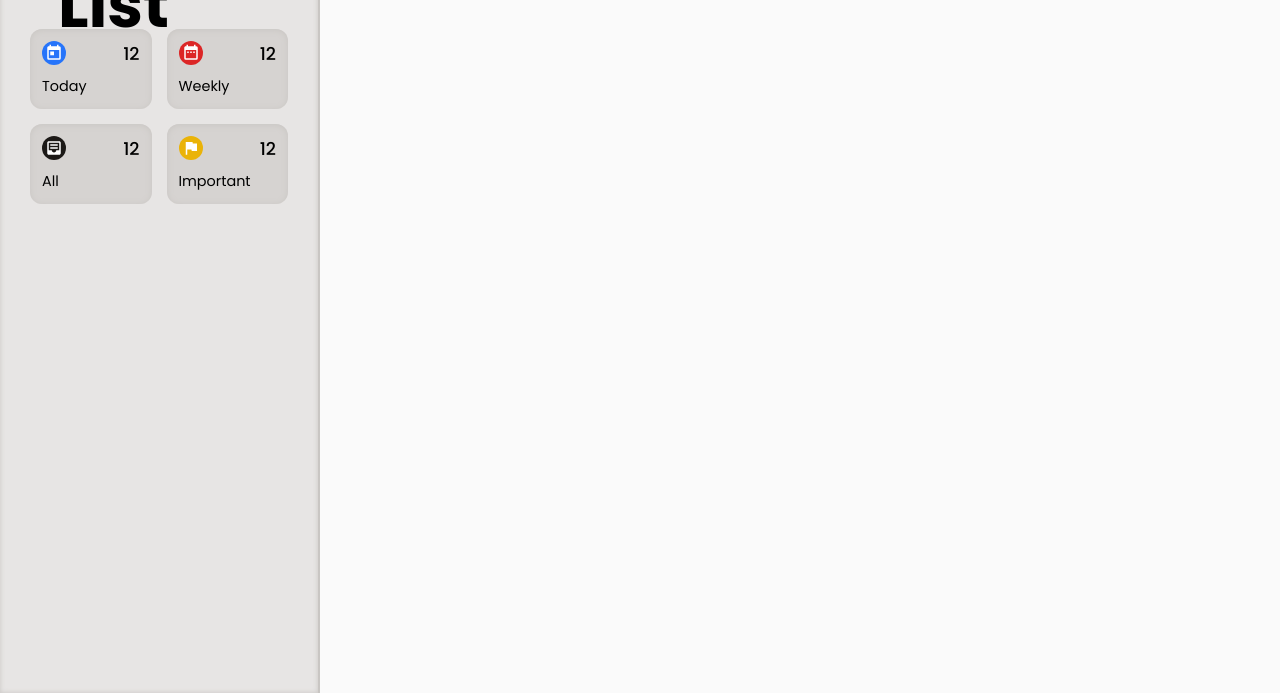
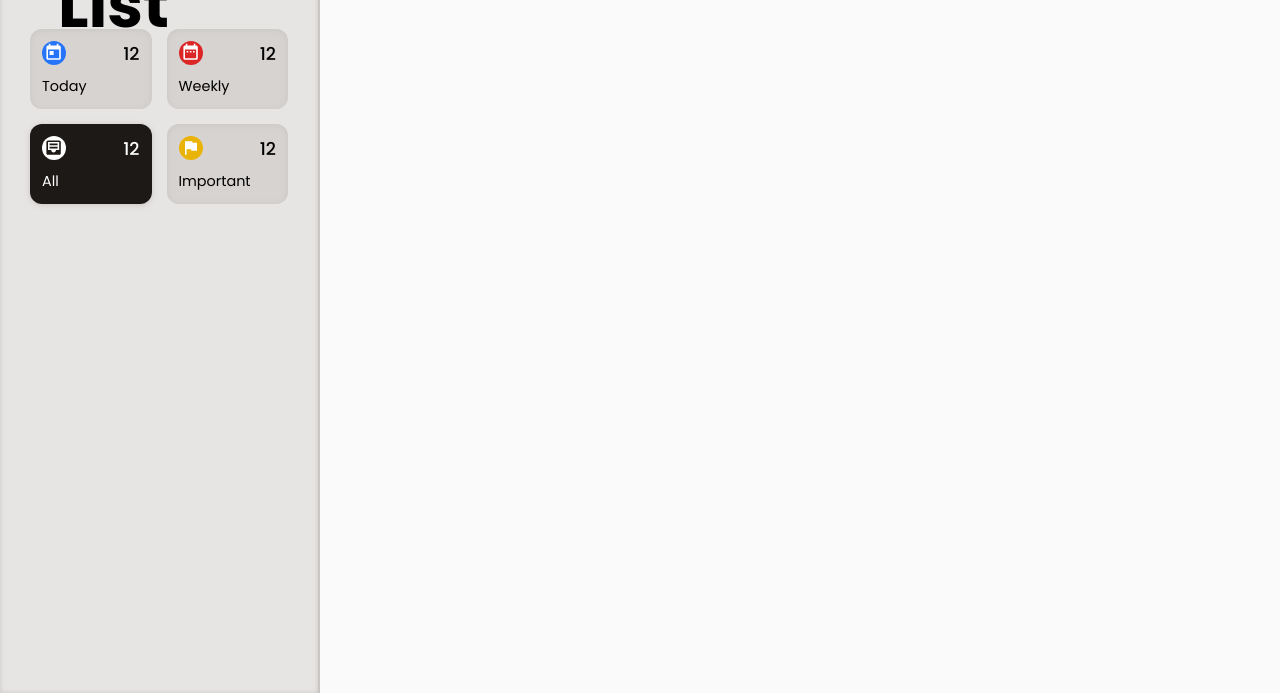
Before and after one commit to Simon-Sahlin/Todo-List-Demo, a website built with webpack: page src/index.html in a window 1280 px wide. Shown: the part 107-800 px from the top of the page. Built offline with nearby package versions, Linux system fonts and the light colour scheme; a web font is replaced by a local one.

Commit message:
Add Selected styling to filters

```diff
--- a/src/index.html
+++ b/src/index.html
@@ -9,7 +9,7 @@
     <div id="mainWrapper">
         <div id="sidebar">
             <header>
-                <svg xmlns="http://www.w3.org/2000/svg" viewBox="0 0 24 24"><title>air-filter</title><path d="M19,18.31V20A2,2 0 0,1 17,22H7A2,2 0 0,1 5,20V16.3C4.54,16.12 3.95,16 3,16A1,1 0 0,1 2,15A1,1 0 0,1 3,14C3.82,14 4.47,14.08 5,14.21V12.3C4.54,12.12 3.95,12 3,12A1,1 0 0,1 2,11A1,1 0 0,1 3,10C3.82,10 4.47,10.08 5,10.21V8.3C4.54,8.12 3.95,8 3,8A1,1 0 0,1 2,7A1,1 0 0,1 3,6C3.82,6 4.47,6.08 5,6.21V4A2,2 0 0,1 7,2H17A2,2 0 0,1 19,4V6.16C20.78,6.47 21.54,7.13 21.71,7.29C22.1,7.68 22.1,8.32 21.71,8.71C21.32,9.1 20.8,9.09 20.29,8.71V8.71C20.29,8.71 19.25,8 17,8C15.74,8 14.91,8.41 13.95,8.9C12.91,9.41 11.74,10 10,10C9.64,10 9.31,10 9,9.96V7.95C9.3,8 9.63,8 10,8C11.26,8 12.09,7.59 13.05,7.11C14.09,6.59 15.27,6 17,6V4H7V20H17V18C18.5,18 18.97,18.29 19,18.31M17,10C15.27,10 14.09,10.59 13.05,11.11C12.09,11.59 11.26,12 10,12C9.63,12 9.3,12 9,11.95V13.96C9.31,14 9.64,14 10,14C11.74,14 12.91,13.41 13.95,12.9C14.91,12.42 15.74,12 17,12C19.25,12 20.29,12.71 20.29,12.71V12.71C20.8,13.1 21.32,13.1 21.71,12.71C22.1,12.32 22.1,11.69 21.71,11.29C21.5,11.08 20.25,10 17,10M17,14C15.27,14 14.09,14.59 13.05,15.11C12.09,15.59 11.26,16 10,16C9.63,16 9.3,16 9,15.95V17.96C9.31,18 9.64,18 10,18C11.74,18 12.91,17.41 13.95,16.9C14.91,16.42 15.74,16 17,16C19.25,16 20.29,16.71 20.29,16.71V16.71C20.8,17.1 21.32,17.1 21.71,16.71C22.1,16.32 22.1,15.69 21.71,15.29C21.5,15.08 20.25,14 17,14Z" /></svg>
+                <svg xmlns="http://www.w3.org/2000/svg" viewBox="0 0 24 24"><title>air-filter</title><path fill="currentColor" d="M19,18.31V20A2,2 0 0,1 17,22H7A2,2 0 0,1 5,20V16.3C4.54,16.12 3.95,16 3,16A1,1 0 0,1 2,15A1,1 0 0,1 3,14C3.82,14 4.47,14.08 5,14.21V12.3C4.54,12.12 3.95,12 3,12A1,1 0 0,1 2,11A1,1 0 0,1 3,10C3.82,10 4.47,10.08 5,10.21V8.3C4.54,8.12 3.95,8 3,8A1,1 0 0,1 2,7A1,1 0 0,1 3,6C3.82,6 4.47,6.08 5,6.21V4A2,2 0 0,1 7,2H17A2,2 0 0,1 19,4V6.16C20.78,6.47 21.54,7.13 21.71,7.29C22.1,7.68 22.1,8.32 21.71,8.71C21.32,9.1 20.8,9.09 20.29,8.71V8.71C20.29,8.71 19.25,8 17,8C15.74,8 14.91,8.41 13.95,8.9C12.91,9.41 11.74,10 10,10C9.64,10 9.31,10 9,9.96V7.95C9.3,8 9.63,8 10,8C11.26,8 12.09,7.59 13.05,7.11C14.09,6.59 15.27,6 17,6V4H7V20H17V18C18.5,18 18.97,18.29 19,18.31M17,10C15.27,10 14.09,10.59 13.05,11.11C12.09,11.59 11.26,12 10,12C9.63,12 9.3,12 9,11.95V13.96C9.31,14 9.64,14 10,14C11.74,14 12.91,13.41 13.95,12.9C14.91,12.42 15.74,12 17,12C19.25,12 20.29,12.71 20.29,12.71V12.71C20.8,13.1 21.32,13.1 21.71,12.71C22.1,12.32 22.1,11.69 21.71,11.29C21.5,11.08 20.25,10 17,10M17,14C15.27,14 14.09,14.59 13.05,15.11C12.09,15.59 11.26,16 10,16C9.63,16 9.3,16 9,15.95V17.96C9.31,18 9.64,18 10,18C11.74,18 12.91,17.41 13.95,16.9C14.91,16.42 15.74,16 17,16C19.25,16 20.29,16.71 20.29,16.71V16.71C20.8,17.1 21.32,17.1 21.71,16.71C22.1,16.32 22.1,15.69 21.71,15.29C21.5,15.08 20.25,14 17,14Z" /></svg>
                 <h1>Todo List</h1>
             </header>
 
@@ -17,7 +17,7 @@
                 <div class="filter">
                     <div>
                         <div class="filterIcon">
-                            <svg xmlns="http://www.w3.org/2000/svg" viewBox="0 0 24 24"><title>calendar-today</title><path d="M7,10H12V15H7M19,19H5V8H19M19,3H18V1H16V3H8V1H6V3H5C3.89,3 3,3.9 3,5V19A2,2 0 0,0 5,21H19A2,2 0 0,0 21,19V5A2,2 0 0,0 19,3Z" /></svg>
+                            <svg xmlns="http://www.w3.org/2000/svg" viewBox="0 0 24 24"><title>calendar-today</title><path fill="currentColor" d="M7,10H12V15H7M19,19H5V8H19M19,3H18V1H16V3H8V1H6V3H5C3.89,3 3,3.9 3,5V19A2,2 0 0,0 5,21H19A2,2 0 0,0 21,19V5A2,2 0 0,0 19,3Z"/></svg>
                         </div>
                         <p class="filterCount">12</p>
                     </div>
@@ -27,16 +27,16 @@
                 <div class="filter">
                     <div>
                         <div class="filterIcon">
-                            <svg xmlns="http://www.w3.org/2000/svg" viewBox="0 0 24 24"><title>calendar-range</title><path d="M9,10H7V12H9V10M13,10H11V12H13V10M17,10H15V12H17V10M19,3H18V1H16V3H8V1H6V3H5C3.89,3 3,3.9 3,5V19A2,2 0 0,0 5,21H19A2,2 0 0,0 21,19V5A2,2 0 0,0 19,3M19,19H5V8H19V19Z" /></svg>                        </div>
+                            <svg xmlns="http://www.w3.org/2000/svg" viewBox="0 0 24 24"><title>calendar-range</title><path fill="currentColor" d="M9,10H7V12H9V10M13,10H11V12H13V10M17,10H15V12H17V10M19,3H18V1H16V3H8V1H6V3H5C3.89,3 3,3.9 3,5V19A2,2 0 0,0 5,21H19A2,2 0 0,0 21,19V5A2,2 0 0,0 19,3M19,19H5V8H19V19Z" /></svg>                        </div>
                         <p class="filterCount">12</p>
                     </div>
                     <p class="filterTitle">Weekly</p>
                 </div>
 
-                <div class="filter">
+                <div class="filter selected">
                     <div>
                         <div class="filterIcon">
-                            <svg xmlns="http://www.w3.org/2000/svg" viewBox="0 0 24 24"><title>inbox-full</title><path d="M19 15V5H5V15H9C9 16.66 10.34 18 12 18C13.66 18 15 16.66 15 15H19M19 3C20.1 3 21 3.9 21 5V19C21 20.1 20.1 21 19 21H5C3.89 21 3 20.1 3 19L3 5C3 3.9 3.89 3 5 3H19M7 13V11H17V13H7M7 9V7H17V9H7Z" /></svg>                        </div>
+                            <svg xmlns="http://www.w3.org/2000/svg" viewBox="0 0 24 24"><title>inbox-full</title><path fill="currentColor" d="M19 15V5H5V15H9C9 16.66 10.34 18 12 18C13.66 18 15 16.66 15 15H19M19 3C20.1 3 21 3.9 21 5V19C21 20.1 20.1 21 19 21H5C3.89 21 3 20.1 3 19L3 5C3 3.9 3.89 3 5 3H19M7 13V11H17V13H7M7 9V7H17V9H7Z" /></svg>                        </div>
                         <p class="filterCount">12</p>
                     </div>
                     <p class="filterTitle">All</p>
@@ -45,7 +45,7 @@
                 <div class="filter">
                     <div>
                         <div class="filterIcon">
-                            <svg xmlns="http://www.w3.org/2000/svg" viewBox="0 0 24 24"><title>flag</title><path d="M14.4,6L14,4H5V21H7V14H12.6L13,16H20V6H14.4Z" /></svg>                        </div>
+                            <svg xmlns="http://www.w3.org/2000/svg" viewBox="0 0 24 24"><title>flag</title><path fill="currentColor" d="M14.4,6L14,4H5V21H7V14H12.6L13,16H20V6H14.4Z" /></svg>                        </div>
                         <p class="filterCount">12</p>
                     </div>
                     <p class="filterTitle">Important</p>
--- a/src/style.css
+++ b/src/style.css
@@ -115,6 +115,13 @@ h1{
     display: flex;
     flex-direction: column;
     justify-content: space-between;
+
+    transition: background-color .3s, box-shadow .3s;
+}
+
+.filter *{
+    transition: color .3s;
+    transition: background-color .3s;
 }
 
 .filter:nth-child(1){
@@ -147,13 +154,28 @@ h1{
     height: 1.5em;
     width: 1.5em;
     border-radius: 999px;
-    padding: 3px;
+    display: flex;
+    justify-content: center;
+    align-items: center;
+}
+.filter svg{
+    height: 80%;
+    width: 80%;
+    color: white;
 }
 
-.filter svg{
-    height: 100%;
-    width: 100%;
-    filter: brightness(0) saturate(100%) invert(99%) sepia(84%) saturate(2%) hue-rotate(227deg) brightness(111%) contrast(100%);
+.filter.selected{
+    background-color: var(--filterTheme);
+    box-shadow: 0px 1px 6px var(--stone300);
+}
+.filter.selected p{
+    color: white;
+}
+.filter.selected .filterIcon{
+    background-color: white;
+}
+.filter.selected svg{
+    color: var(--filterTheme);
 }
 
 /* ------------------------------------ - ----------------------------------- */
```
